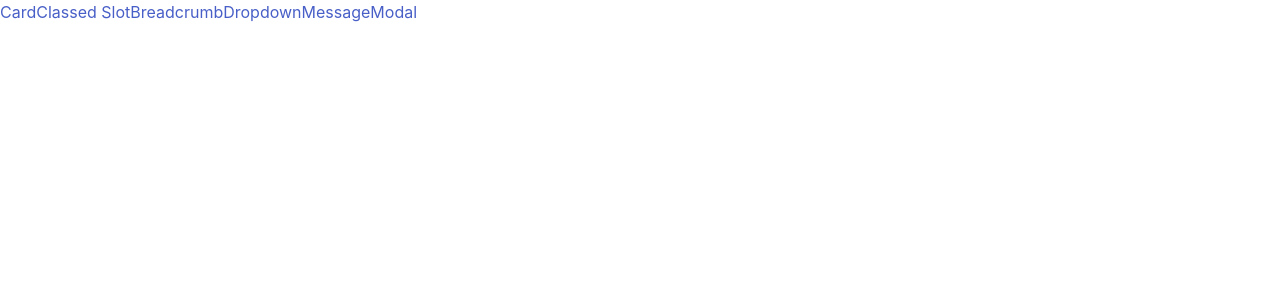
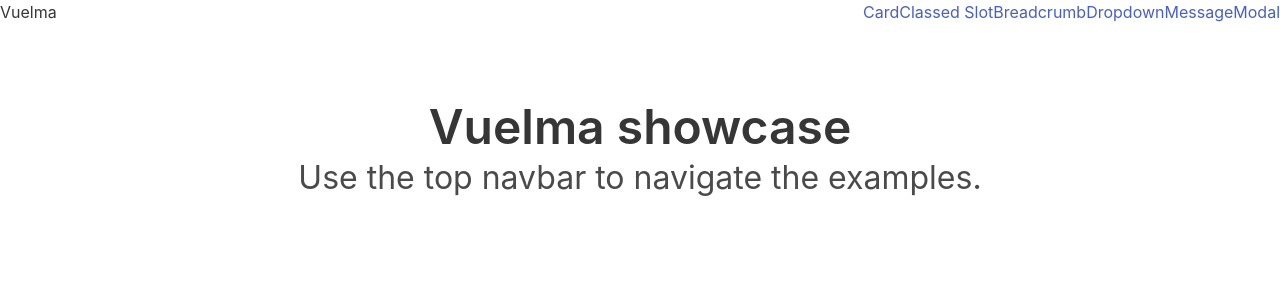
Before and after one commit to huuff/vuelma, a Vue app: page / in a window 1280 px wide. Shown: the top 300 px of the page. Built offline with nearby package versions, Linux system fonts and the light colour scheme.

Commit message:
styiling

```diff
--- a/src/App.vue
+++ b/src/App.vue
@@ -1,7 +1,23 @@
 <template>
-<router-view></router-view>
+<base-navbar>
+  <template #brandItems>
+    <router-link to="/">Vuelma</router-link>
+  </template>
+  <template #end>
+    <router-link to="/card">Card</router-link>
+    <router-link to="/classed-slot">Classed Slot</router-link>
+    <router-link to="/breadcrumb">Breadcrumb</router-link>
+    <router-link to="/dropdown">Dropdown</router-link>
+    <router-link to="/message">Message</router-link>
+    <router-link to="/modal">Modal</router-link>
+  </template>
+</base-navbar>
+<main class="container">
+  <router-view></router-view>
+</main>
 </template>
 
 <script setup lang="ts">
+import BaseNavbar from '@/components/BaseNavbar.vue';
 
 </script>
--- /dev/null
+++ b/src/components/BaseNavbar.vue
@@ -0,0 +1,47 @@
+<template>
+<nav
+  class="navbar"
+  role="navigation"
+  aria-label="main navigation"
+  @blur="showMobile = false"
+  >
+  <div class="navbar-brand">
+    <classed-slot children-class="navbar-item">
+      <slot name="brandItems"></slot>
+    </classed-slot>
+    <a
+      role="button"
+      class="navbar-burger"
+      aria-label="menu"
+      aria-expanded="false"
+      @click="showMobile = !showMobile"
+    >
+      <span aria-hidden="true"></span>
+      <span aria-hidden="true"></span>
+      <span aria-hidden="true"></span>
+    </a>
+  </div>
+  <div
+    class="navbar-menu"
+    :class="{ 'is-active': showMobile }"
+  >
+  <div class="navbar-start" v-if="$slots.start">
+    <classed-slot children-class="navbar-item">
+      <slot name="start"></slot>
+    </classed-slot>
+  </div>
+  <div class="navbar-end" v-if="$slots.end">
+    <classed-slot children-class="navbar-item">
+      <slot name="end"></slot>
+    </classed-slot>
+  </div>
+  </div>
+</nav>
+</template>
+
+<script setup lang="ts">
+import { ref } from 'vue';
+import ClassedSlot from '@/components/ClassedSlot';
+
+const showMobile = ref(false);
+</script>
--- a/src/pages/ExampleHome.vue
+++ b/src/pages/ExampleHome.vue
@@ -1,8 +1,8 @@
 <template>
-<router-link to="/card">Card</router-link>
-<router-link to="/classed-slot">Classed Slot</router-link>
-<router-link to="/breadcrumb">Breadcrumb</router-link>
-<router-link to="/dropdown">Dropdown</router-link>
-<router-link to="/message">Message</router-link>
-<router-link to="/modal">Modal</router-link>
+<div class="hero has-text-centered">
+    <main class="hero-body">
+      <h1 class="title is-1">Vuelma showcase</h1>
+      <p class="subtitle is-3">Use the top navbar to navigate the examples.</p>
+    </main>
+</div>
 </template>
```
